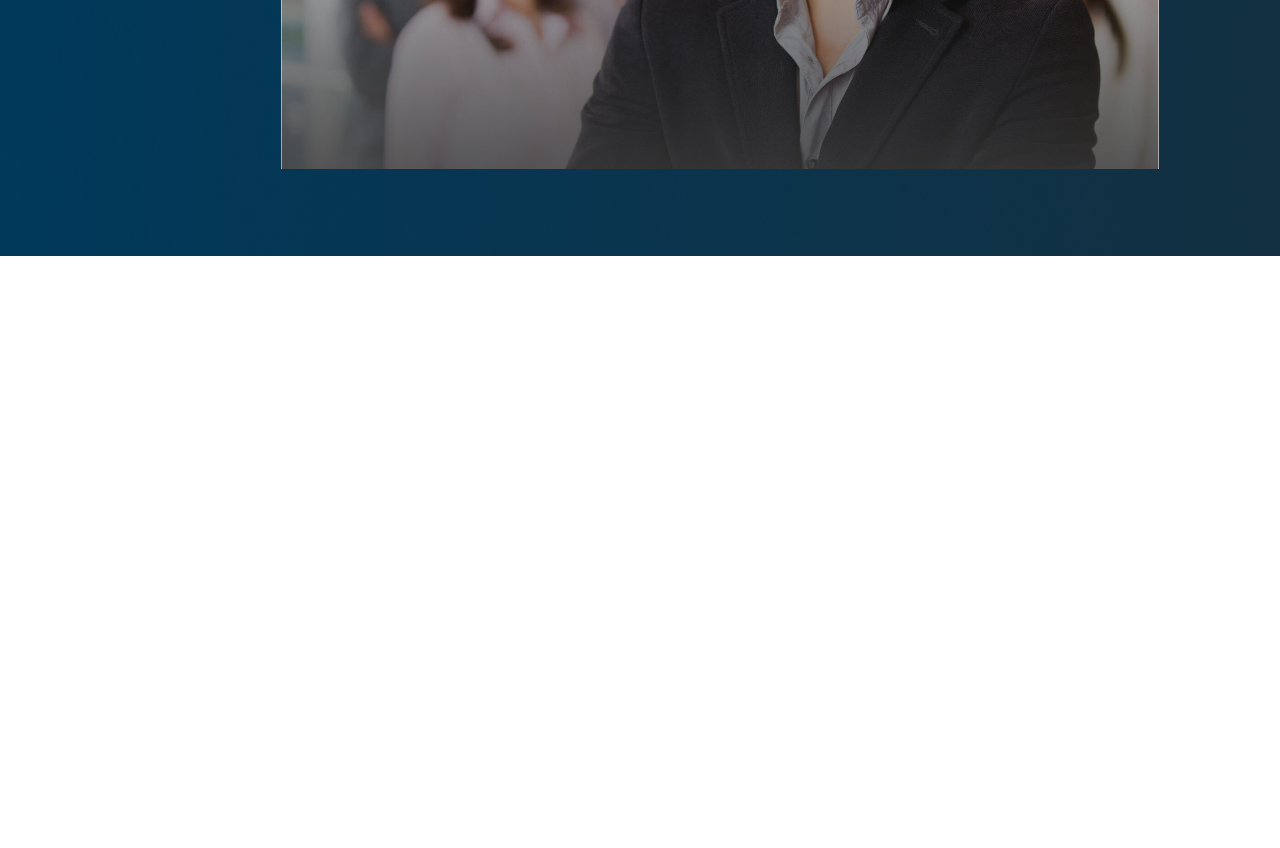
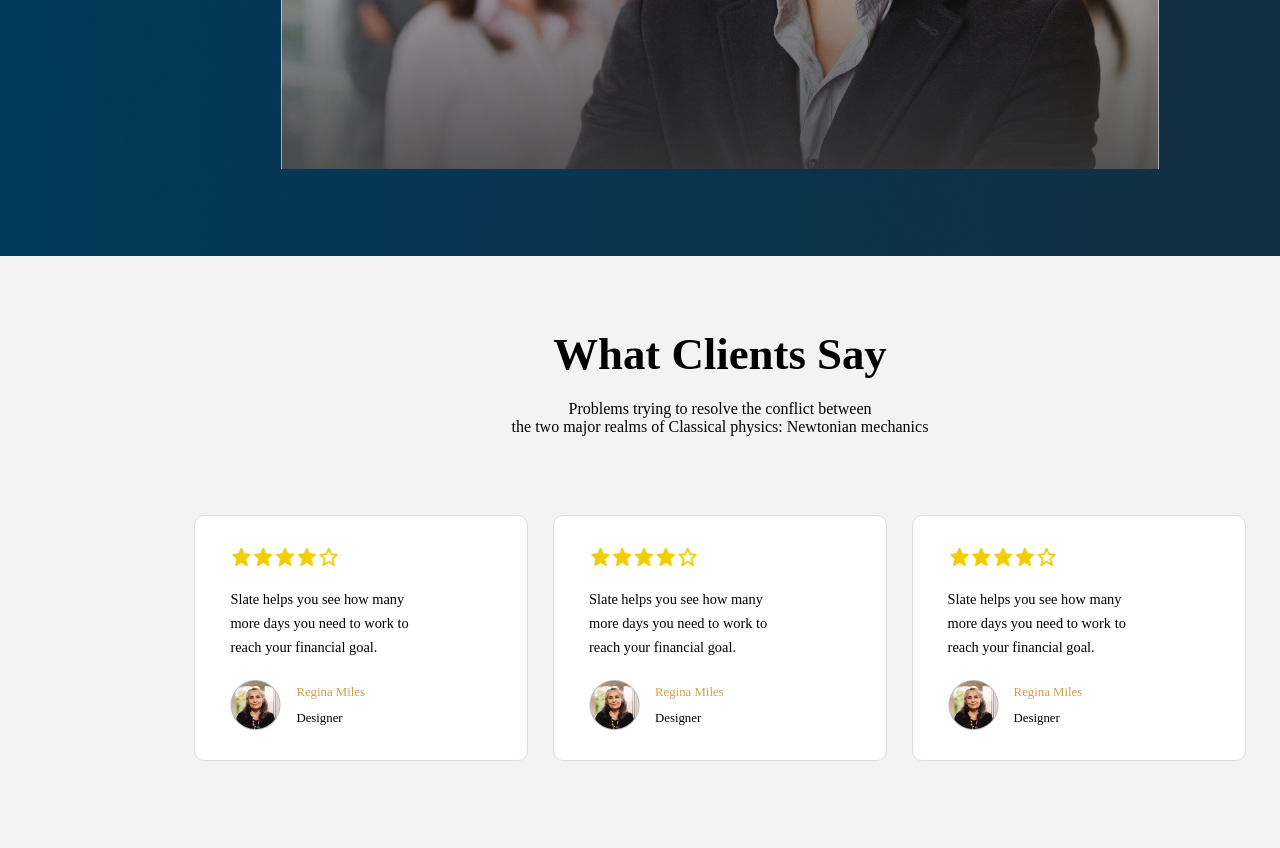
Before and after one commit to geawziv/Litigade, a plain HTML site: page index.html in a window 1280 px wide. Shown: the part 2058-2906 px from the top of the page. Before the commit the page ends 2314 px from the top, so only its background shows below. Drawn offline with Linux system fonts and the light colour scheme.

Commit message:
feat: add third section

```diff
--- a/index.html
+++ b/index.html
@@ -130,6 +130,66 @@
                 </div>
                 <img src="images/video.jpg" alt="video">
             </main>
+            <main class="main3">
+                <div class="main3-text">
+                    <h2>What Clients Say</h2>
+                    <p>Problems trying to resolve the conflict between<br>
+                    the two major realms of Classical physics: Newtonian mechanics </p>
+                </div>
+                <div class="comments">
+                    <div>
+                        <div class="div2">
+                            <img src="images/stars.jpg" alt="stars">
+                            <div>
+                                <p>Slate helps you see how many</p>
+                                <p>more days you need to work to</p>
+                                <p>reach your financial goal.</p>
+                            </div>
+                        </div>
+                        <div class="div1">
+                            <img src="images/up1.jpg" alt="user picture">
+                            <div>
+                                <p><span>Regina Miles</span></p>
+                                <p>Designer</p>
+                            </div>
+                        </div>
+                    </div>
+                    <div>
+                        <div class="div2">
+                            <img src="images/stars.jpg" alt="stars">
+                            <div>
+                                <p>Slate helps you see how many</p>
+                                <p>more days you need to work to</p>
+                                <p>reach your financial goal.</p>
+                            </div>
+                        </div>
+                        <div class="div1">
+                            <img src="images/up1.jpg" alt="user picture">
+                            <div>
+                                <p><span>Regina Miles</span></p>
+                                <p>Designer</p>
+                            </div>
+                        </div>
+                    </div>
+                    <div>
+                        <div class="div2">
+                            <img src="images/stars.jpg" alt="stars">
+                            <div>
+                                <p>Slate helps you see how many</p>
+                                <p>more days you need to work to</p>
+                                <p>reach your financial goal.</p>
+                            </div>
+                        </div>
+                        <div class="div1">
+                            <img src="images/up1.jpg" alt="user picture">
+                            <div>
+                                <p><span>Regina Miles</span></p>
+                                <p>Designer</p>
+                            </div>
+                        </div>
+                    </div>
+                </div>
+            </main>
         </div>
     </body>
 </html>
--- a/styles/styles.css
+++ b/styles/styles.css
@@ -330,3 +330,103 @@ select
 {
     font-size: calc(0.8rem + 0.4vh);
 }
+
+
+.main3
+{
+    height: 435px;
+    display: flex;
+    align-items: center;
+    flex-direction: column;
+    justify-content: space-between;
+    padding-top: 70px;
+    padding-bottom: 87px;
+    background-color: #f3f3f3;
+}
+.main3-text
+{
+    display: flex;
+    align-items: center;
+    flex-direction: column;
+    justify-content: space-between;
+    text-align: center;
+    height: 108px;
+    padding-top: 2px;
+}
+.main3-text h2
+{
+    margin: 0;
+    font-size: calc(2rem + 1.6vh);
+}
+.main3-text p
+{
+    margin: 0;
+    font-size: calc(0.8rem + 0.4vh);
+}
+.main3 .comments
+{
+    display: flex;
+    align-items: center;
+    justify-content: space-between;
+
+    width: 73%;
+}
+.main3 .comments > div
+{
+    width: 297px;
+    height: 184px;
+    border: 1px solid #dedede;
+    border-radius: 10px;
+    background-color: white;
+    padding: 30px 0 30px 35px;
+}
+.main3 .comments > div .div1
+{
+    height: 50px;
+    display: flex;
+    align-items: center;
+    justify-content: space-between;
+}
+.main3 .comments > div .div1 div
+{
+    display: flex;
+    flex-direction: column;
+    justify-content: space-between;
+    height: 42px;
+    width: 100%;
+    padding-top: 1px;
+}
+.main3 .comments > div .div1 div span
+{
+    margin: 0;
+    font-size: calc(0.4rem + 0.8vh);
+    margin-bottom: 3px;
+    color: #cfa044;
+}
+.main3 .comments > div .div1 div p
+{
+    margin: 0;
+    font-size: calc(0.4rem + 0.8vh);
+    margin-left: 15px;
+    margin-bottom: 1px;
+}
+.main3 .comments > div .div2
+{
+    height: 113px;
+    background-color: white;
+    display: flex;
+    flex-direction: column;
+    justify-content: space-between;
+    padding-bottom: 21px;
+}
+.main3 .comments > div .div2 img
+{
+    width: 110px;
+    height: 22px;
+}
+.main3 .comments > div .div2 p
+{
+    margin: 0;
+    font-size: calc(0.8rem + 0.2vh);
+    line-height: 24px;
+}
```
Also changed, not shown: images/stars.jpg (added), images/up1.jpg (added).
